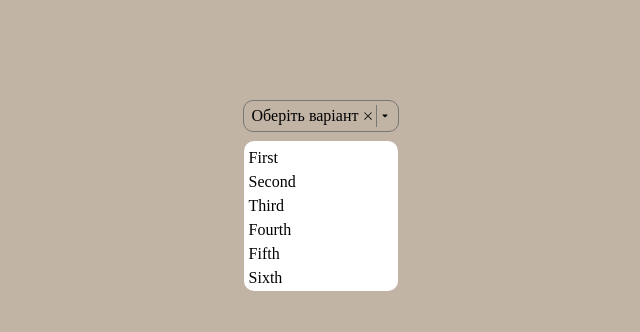
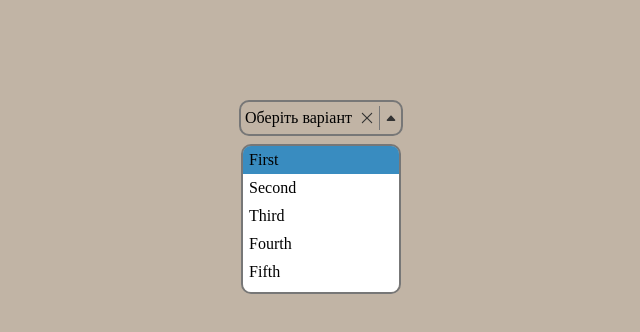
Before and after one commit to Mykhailenko-Oleksandr/select, a React (Vite) app: page / in a window 1280 px wide. Both pictures are taken after a click on the button 704 px from the left and 116 px from the top of the page. Shown: the top 332 px of the page, without its empty margins (319-959 px from the left). Built offline with nearby package versions, Linux system fonts and the light colour scheme.

Commit message:
add select for singe value

```diff
--- a/src/App.tsx
+++ b/src/App.tsx
@@ -41,7 +41,7 @@ const options = [
 
 const App = () => {
   const [selectedValue, setSelectedValue] = useState<SelectOption | undefined>(
-    undefined,
+    undefined
   );
 
   return (
--- a/src/components/CustomSelect/CustomSelect.module.css
+++ b/src/components/CustomSelect/CustomSelect.module.css
@@ -1,18 +1,19 @@
 :where(.wrap) {
   display: flex;
   align-items: center;
-  gap: 5px;
+  gap: 8px;
 
   position: relative;
 
   min-width: 150px;
-  height: 32px;
+  min-height: 32px;
 
-  border: 1px solid #777;
+  border: 2px solid #777;
   border-radius: 10px;
 
-  padding: 4px 8px;
+  padding: 4px 0;
   cursor: pointer;
+  outline: none;
 
   transition: border-color 200ms ease;
 
@@ -24,17 +25,40 @@
 
 .textValue {
   flex-grow: 1;
+
+  padding-left: 4px;
 }
 
 .btnsBox {
   display: flex;
   align-items: center;
-  gap: 3px;
+  align-self: stretch;
+  gap: 5px;
 
-  height: 100%;
+  background-color: transparent;
+  padding: 0;
+  padding-right: 4px;
+  font-size: 16px;
+  cursor: pointer;
+  outline: none;
+  border: none;
 }
 
 .clearBtn {
+  background-color: transparent;
+  padding: 0;
+  cursor: pointer;
+  border: none;
+
+  & svg {
+    fill: #333;
+
+    transition: transform 200ms ease;
+  }
+
+  &:hover svg {
+    transform: scale(1.2);
+  }
 }
 
 .divider {
@@ -45,6 +69,23 @@
 }
 
 .arrowBtn {
+  transition: transform 200ms ease;
+
+  & svg {
+    fill: #333;
+  }
+
+  &.isOpen {
+    transform: rotate(180deg);
+  }
+
+  & svg {
+    transition: transform 200ms ease;
+  }
+
+  &:hover svg {
+    transform: scale(1.2);
+  }
 }
 
 .listBox {
@@ -52,12 +93,32 @@
   left: 0;
   top: calc(100% + 10px);
 
+  margin: 0;
+  padding: 0;
+  list-style: none;
+  overflow-y: auto;
+
   width: 100%;
   max-height: 150px;
-  overflow-y: auto;
 
-  padding: 5px;
+  border: 2px solid #777;
+  border-radius: 10px;
+  background-color: #fff;
 
-  background-color: #fff;
-  border-radius: 10px;
+  z-index: 100;
+
+  scrollbar-width: thin;
+  scrollbar-color: #777 transparent;
 }
+
+.option {
+  padding: 0.125rem 0.375rem;
+
+  &.isSelected {
+    background-color: rgb(81, 160, 210);
+  }
+
+  &.isHighlighted {
+    background-color: rgb(57, 140, 192);
+  }
+}
--- a/src/components/CustomSelect/CustomSelect.tsx
+++ b/src/components/CustomSelect/CustomSelect.tsx
@@ -1,4 +1,5 @@
-import css from "./CustomSelect.module.css";
+import { useState } from 'react';
+import css from './CustomSelect.module.css';
 
 export type SelectOption = {
   label: string | number;
@@ -9,52 +10,70 @@ interface CustomSelectProps {
   containerClassName?: string;
   options: SelectOption[];
   value?: SelectOption;
-  onChange?: (value: SelectOption | undefined) => void;
+  onChange: (value: SelectOption | undefined) => void;
 }
 
-const CustomSelect = ({
-  containerClassName,
-  options,
-  value,
-  onChange,
-}: CustomSelectProps) => {
+const CustomSelect = ({ containerClassName, options, value, onChange }: CustomSelectProps) => {
+  const [isOpen, setIsOpen] = useState(false);
+  const [highlightedIndex, setHighlightedIndex] = useState(0);
+
+  function onSelect(e: React.MouseEvent<HTMLLIElement>, option: SelectOption) {
+    e.stopPropagation();
+
+    if (option !== value) onChange(option);
+
+    setIsOpen(false);
+  }
+
+  function onClear(e: React.MouseEvent<HTMLButtonElement>) {
+    e.stopPropagation();
+    onChange(undefined);
+  }
+
+  function isSelectedOption(option: SelectOption) {
+    return option === value;
+  }
+
   return (
     <div
-      className={`${css.wrap} ${containerClassName ?? ""}`}
-      tabIndex={0}>
-      <span className={css.textValue}>
-        {value ? value.label : "Оберіть варіант"}
-      </span>
+      className={`${css.wrap} ${containerClassName ?? ''}`}
+      tabIndex={0}
+      onClick={() => {
+        setHighlightedIndex(0);
+        setIsOpen((prev) => !prev);
+      }}
+      onBlur={() => setIsOpen(false)}
+    >
+      <span className={css.textValue}>{value ? value.label : 'Оберіть варіант'}</span>
       <div className={css.btnsBox}>
-        <button
-          type="button"
-          className={css.clearBtn}>
-          <svg
-            width={10}
-            height={10}>
+        <button type="button" className={css.clearBtn} onClick={(e) => onClear(e)}>
+          <svg width={14} height={14}>
             <use href="icons.svg#icon-close"></use>
           </svg>
         </button>
         <div className={css.divider}></div>
-        <button
-          type="button"
-          className={css.arrowBtn}>
-          <svg
-            width={10}
-            height={10}>
+        <button type="button" className={`${css.arrowBtn} ${isOpen ? css.isOpen : ''}`}>
+          <svg width={12} height={12}>
             <use href="icons.svg#icon-caret"></use>
           </svg>
         </button>
       </div>
+
+      {isOpen && (
         <ul className={css.listBox}>
-        {options.map((option) => (
+          {options.map((option, index) => (
             <li
               key={option.value}
-            className={css.option}>
+              className={`${css.option} ${isSelectedOption(option) ? css.isSelected : ''}
+              ${highlightedIndex === index ? css.isHighlighted : ''}`}
+              onClick={(e) => onSelect(e, option)}
+              onMouseEnter={() => setHighlightedIndex(index)}
+            >
               {option.label}
             </li>
           ))}
         </ul>
+      )}
     </div>
   );
 };
```
Also changed, not shown: public/icons.svg. Lines whose indentation alone changed are shown as unchanged.
